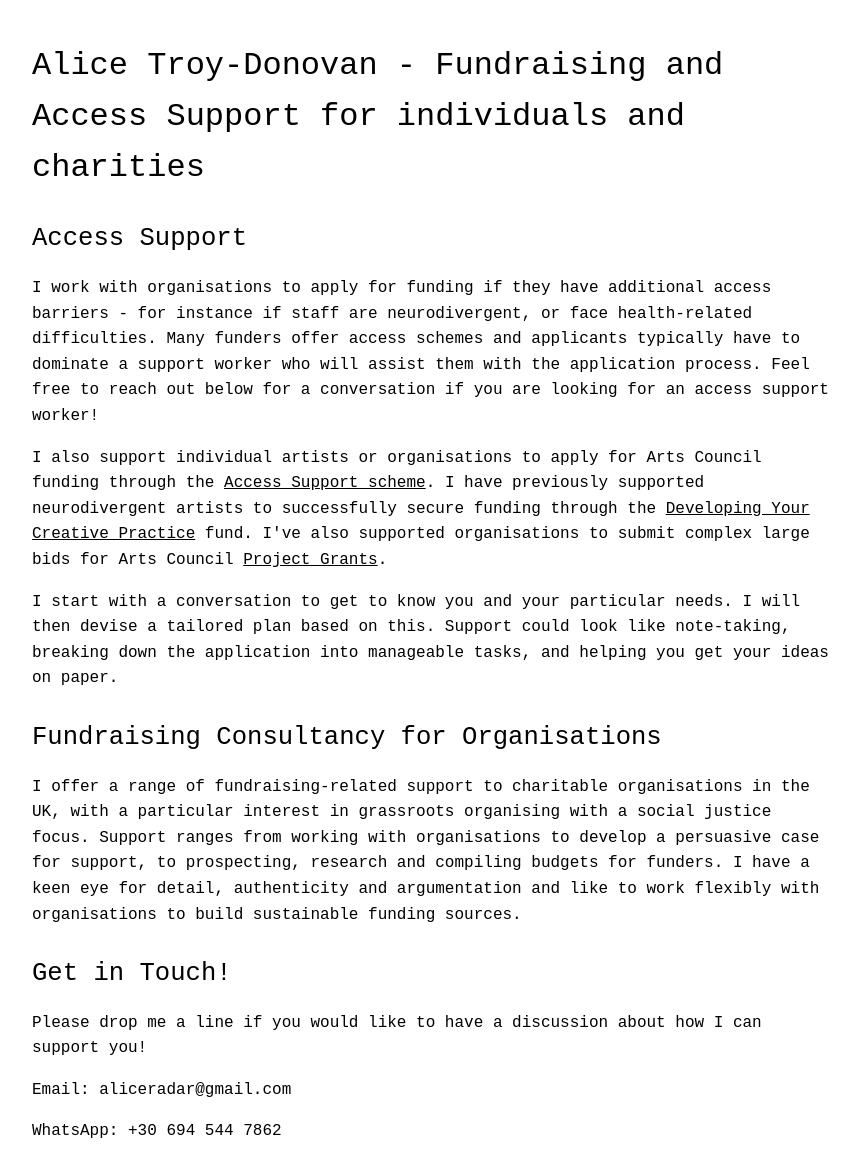
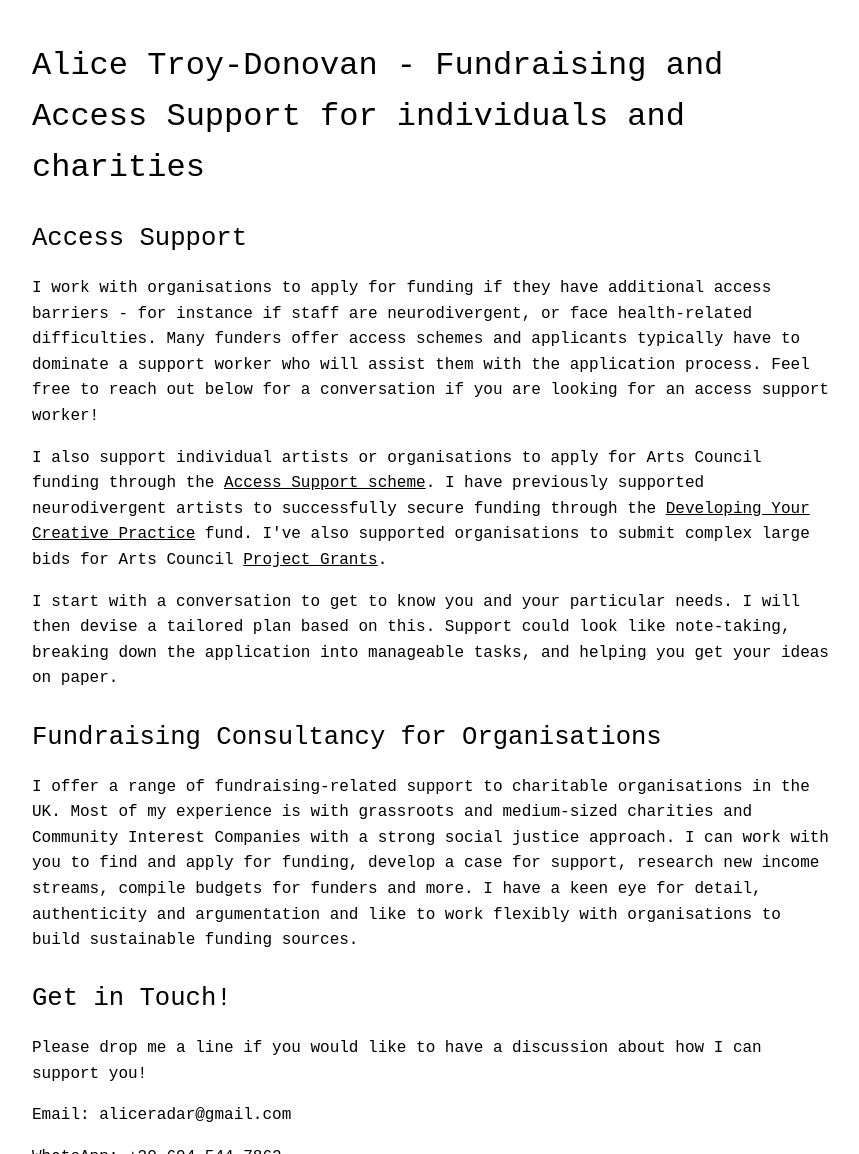
Before and after one commit to alicetd95/CV, a plain HTML site: page index.html in a window 1280 px wide. Shown: the top 1154 px of the page, without its empty margins (208-1067 px from the left). Drawn offline with Linux system fonts and the light colour scheme.

Commit message:
Update index.html

```diff
--- a/index.html
+++ b/index.html
@@ -20,7 +20,7 @@
 
     <h3>Fundraising Consultancy for Organisations</h3>
 
-      <p>I offer a range of fundraising-related support to charitable organisations in the UK, with a particular interest in grassroots organising with a social justice focus. Support ranges from working with organisations to develop a persuasive case for support, to prospecting, research and compiling budgets for funders. I have a keen eye for detail, authenticity and argumentation and like to work flexibly with organisations to build sustainable funding sources.<p>
+      <p>I offer a range of fundraising-related support to charitable organisations in the UK. Most of my experience is with grassroots and medium-sized charities and Community Interest Companies with a strong social justice approach. I can work with you to find and apply for funding, develop a case for support, research new income streams, compile budgets for funders and more. I have a keen eye for detail, authenticity and argumentation and like to work flexibly with organisations to build sustainable funding sources.<p>
 
     <h3>Get in Touch!</h3>
 
```
